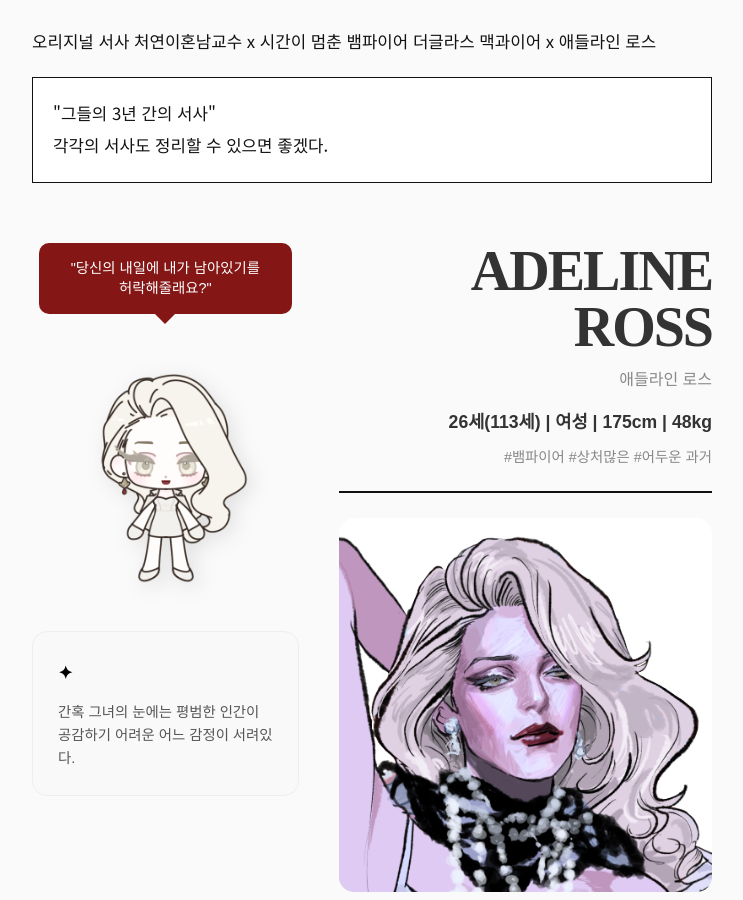
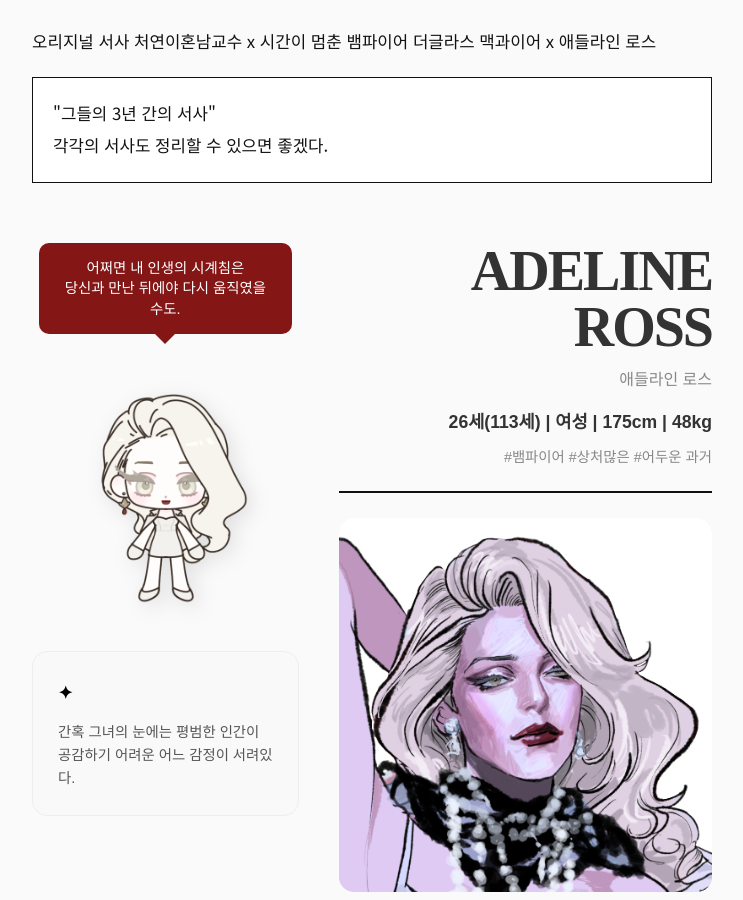
Before and after one commit to narelim/mag-ross-archive, a Jekyll site: the page built from _posts/2025-12-17-original42113.md, in a window 1280 px wide and 900 px high, scrolled down 443 px. Shown: the whole window, without its empty margins (268-1011 px from the left). Built offline with Jekyll 4.4.1, drawn with Linux system fonts in a browser that asks for light colours; some web fonts are replaced.

Commit message:
Update 2025-12-17-original42113.md

```diff
--- a/_posts/2025-12-17-original42113.md
+++ b/_posts/2025-12-17-original42113.md
@@ -22,7 +22,7 @@ image: "thumb_original42113.png"
 
     <div class="sheet-left">
         <div class="sheet-bubble">
-            "당신의 내일에 내가 남아있기를<br>허락해줄래요?"
+            어쩌면 내 인생의 시계침은<br>당신과 만난 뒤에야 다시 움직였을 수도.
             </div>
 
         <div class="sheet-full-body">
```
